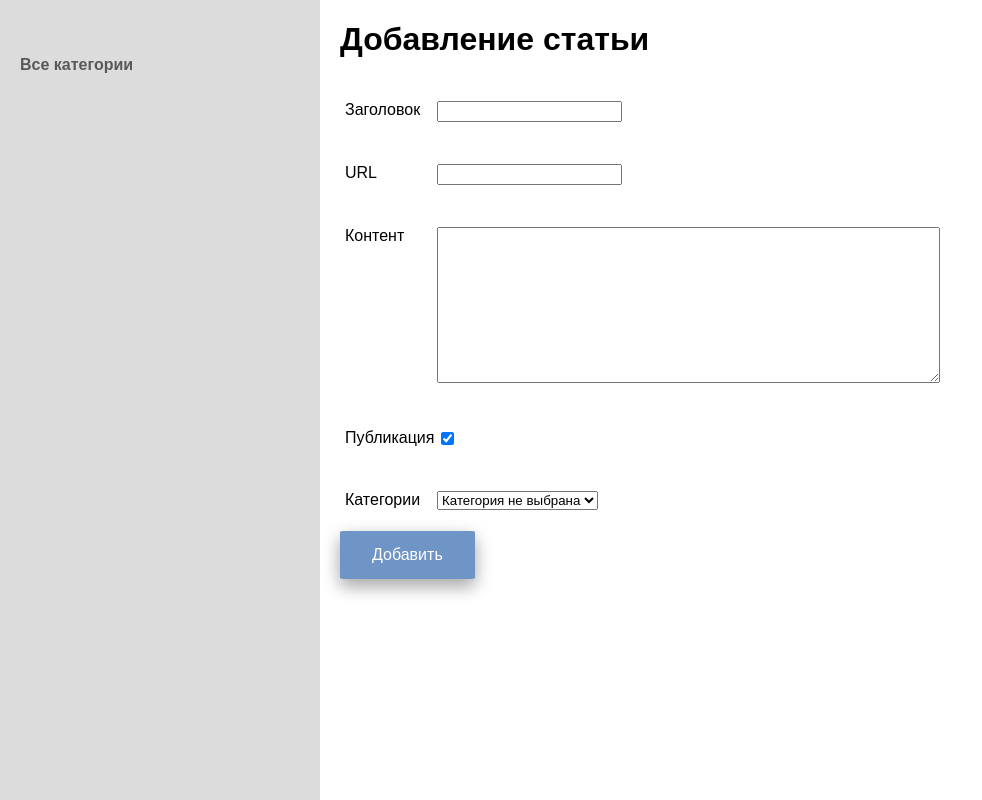
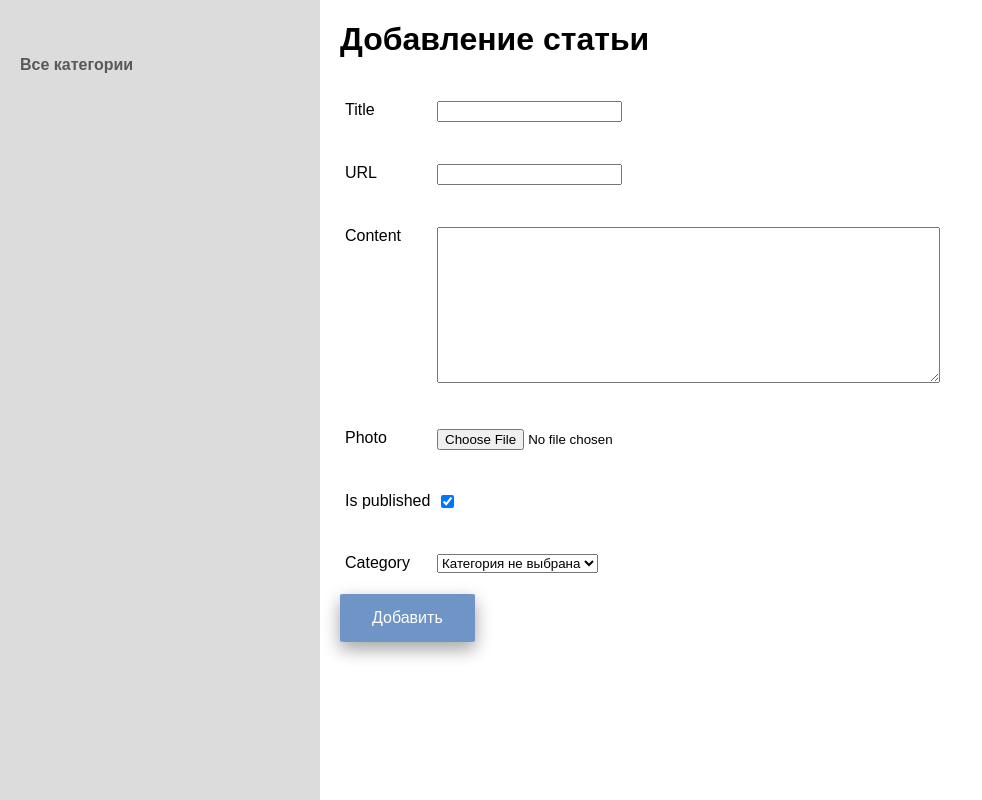
Before and after one commit to S-P-ring/FamousMen, a Django app: page /addpage/ in a window 1280 px wide. Shown: the part 50-850 px from the top of the page, without its empty margins (0-982 px from the left). Run offline with Django 4.2, Linux system fonts and the light colour scheme; data that the repository does not hold is empty.

Commit message:
update forms.py

```diff
--- a/bsite/men/forms.py
+++ b/bsite/men/forms.py
@@ -1,10 +1,27 @@
 from django import forms
+from django.core.exceptions import ValidationError
+
 from .models import Men, Category
 
 
-class AddPostForm(forms.Form):
-    title = forms.CharField(max_length=255, label='Заголовок')
-    slug = forms.SlugField(max_length=255, label='URL')
-    content = forms.CharField(widget=forms.Textarea(attrs={'cols': 60, 'rows': 10}), label='Контент')
-    is_published = forms.BooleanField(label='Публикация', initial=True)
-    cat = forms.ModelChoiceField(queryset=Category.objects.all(), label='Категории', empty_label='Категория не выбрана')
+class AddPostForm(forms.ModelForm):
+    def __init__(self, *args, **kwargs):
+        super().__init__(*args, **kwargs)
+        self.fields['cat'].empty_label = 'Категория не выбрана'
+
+    class Meta:
+        model = Men
+        fields = ['title', 'slug', 'content', 'photo', 'is_published', 'cat']
+        widgets = {
+            'content': forms.Textarea(attrs={'cols': 60, 'rows': 10})
+        }
+
+    def clean_title(self):
+        """SQlite does not give an error
+         about exceeding the string length,
+         it just trims it"""
+
+        title = self.cleaned_data['title']
+        if len(title) > 255:
+            raise ValidationError('Длина превышает 255 символов')
+        return title
--- a/bsite/men/templates/men/addpage.html
+++ b/bsite/men/templates/men/addpage.html
@@ -4,7 +4,7 @@
 
     <h1>{{title}}</h1>
 
-    <form action="{% url 'add_page' %}" method="post">
+    <form action="{% url 'add_page' %}" method="post" enctype="multipart/form-data">
         {% csrf_token %}
 
         <div>{{ form.non_field_errors}}</div>
--- a/bsite/men/views.py
+++ b/bsite/men/views.py
@@ -16,19 +16,15 @@ def index(request):
 
 
 def about(request):
-    return render(request, 'men/about.html', {'menu': menu, 'title': 'О сайте'})
+    return render(request, 'men/about.html', {'title': 'О сайте'})
 
 
 def addpage(request):
     if request.method == 'POST':
-        form = AddPostForm(request.POST)
+        form = AddPostForm(request.POST, request.FILES)
         if form.is_valid():
-
-            try:
-                Men.objects.create(**form.cleaned_data)
-                return redirect('home')
-            except:
-                form.add_error(None, 'Ошибка при добавление нового поста')
+            form.save()
+            return redirect('home')
 
     else:
         form = AddPostForm()
```
